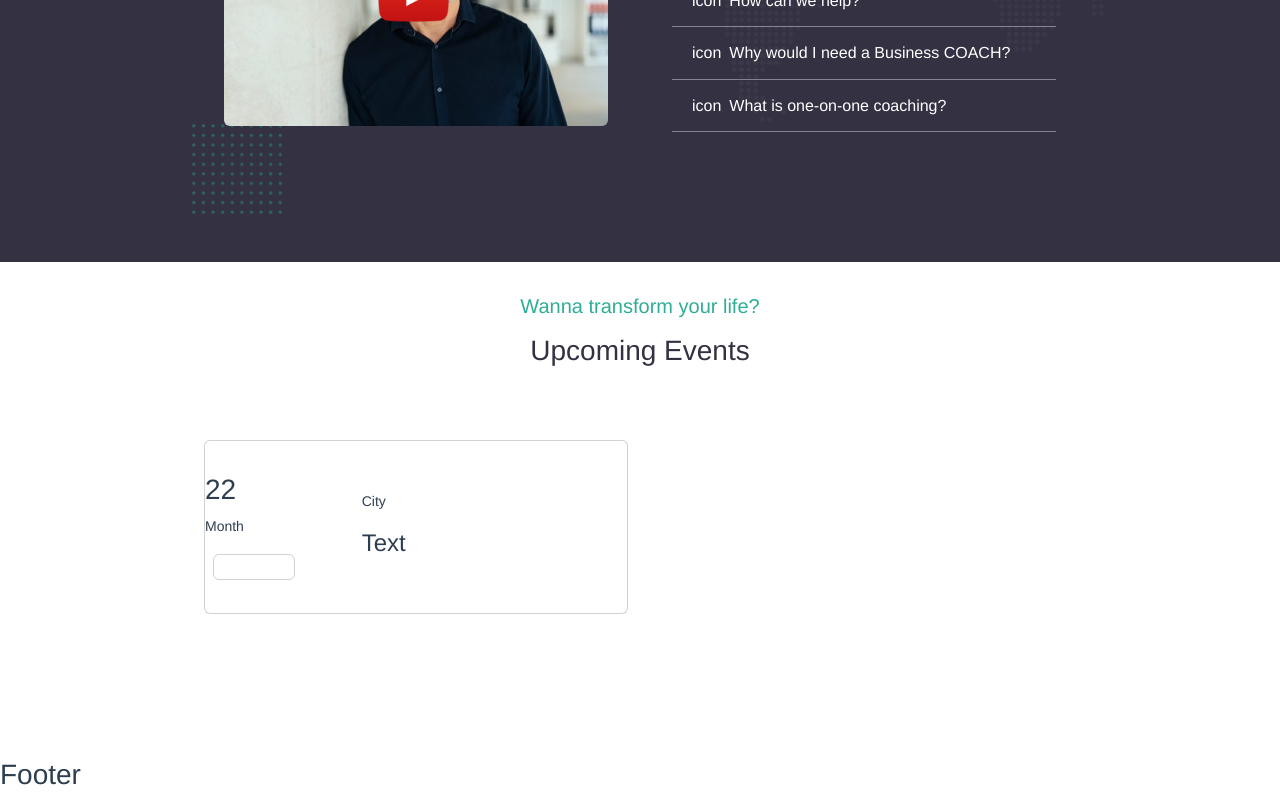
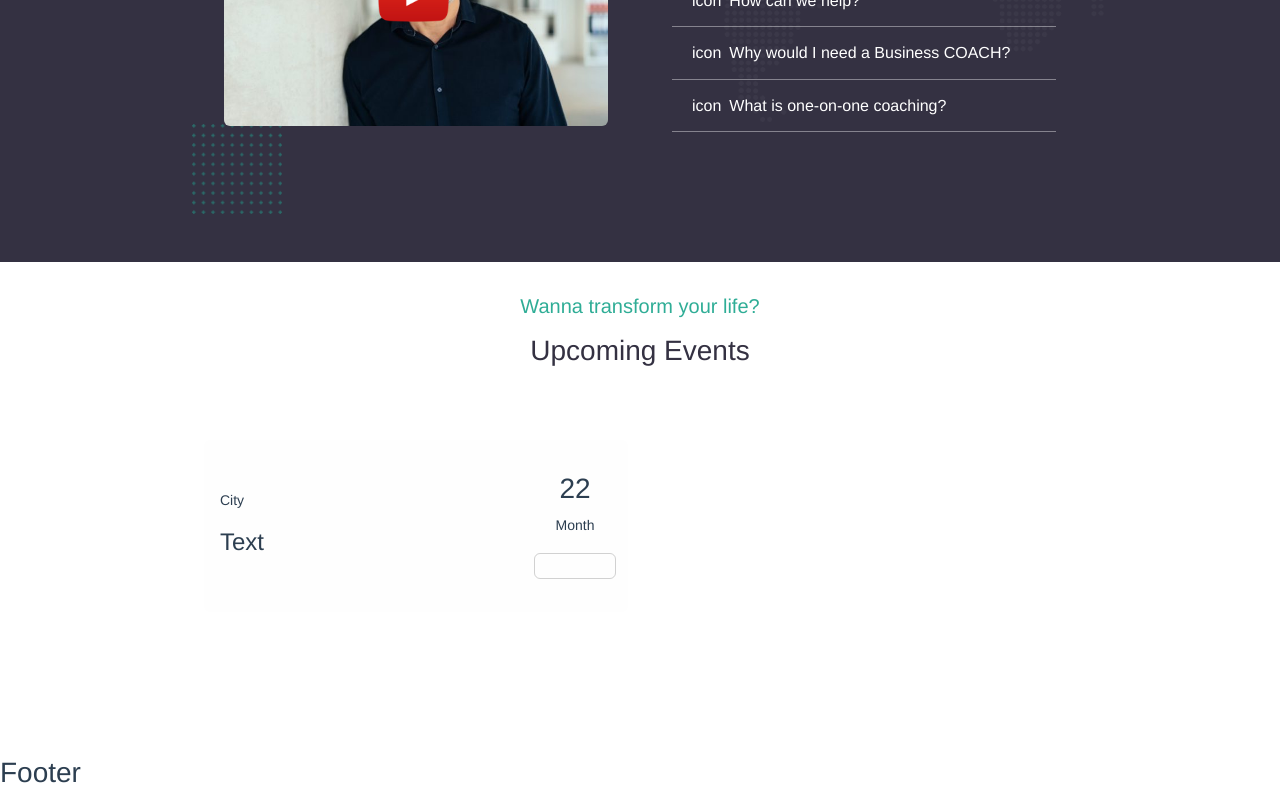
Before and after one commit to Antonius131/proj-html-vuejs, a Vue app: page / in a window 1280 px wide. Shown: the part 2639-3439 px from the top of the page. Built offline with nearby package versions, Linux system fonts and the light colour scheme.

Commit message:
EventCArds: styling card

```diff
--- a/src/components/main/EventCards.vue
+++ b/src/components/main/EventCards.vue
@@ -3,16 +3,16 @@
       <div class="col-6">
          <div class="card mb-3">
             <div class="row g-0">
-               <div class="col-md-4">
-                  <h3>22</h3>
-                  <p class="card-text"><small>Month</small></p>
-                  <SecondaryBtn />
-               </div>
-               <div class="col-md-8">
+               <div class="col-md-9">
                   <div class="card-body">
                      <p class="card-text"><small>City</small></p>
                      <h4 class="card-title">Text</h4>
                   </div>
+               </div>
+               <div class="col-md-3 text-center">
+                  <h3 class="card-title">22</h3>
+                  <p class="card-text"><small>Month</small></p>
+                  <SecondaryBtn />
                </div>
             </div>
          </div>
@@ -30,6 +30,12 @@ export default {
 }
 </script>
 
-<style>
+<style lang="scss" scoped>
+@import '../../assets/css/variables';
+
+   .card {
+      background-color: $bg_secondary;
+      border: none;
+   }
 
 </style>
```
